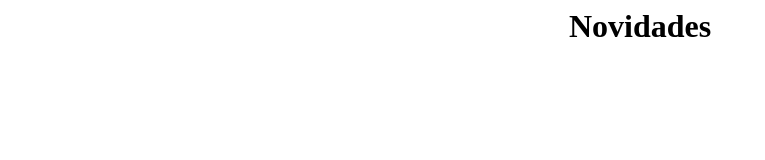
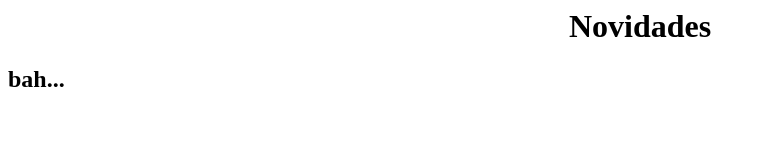
Before and after one commit to GarciasXN/garciasxn.github.io, a plain HTML site: page index.html in a window 1280 px wide. Shown: the whole page, without its empty margins (0-765 px from the left). Drawn offline with Linux system fonts and the light colour scheme.

Commit message:
Update index.html

```diff
--- a/index.html
+++ b/index.html
@@ -5,3 +5,4 @@
 </html>
 
 <center> <h1> Novidades </h1> </center>
+<h2> bah... </h2>
```
